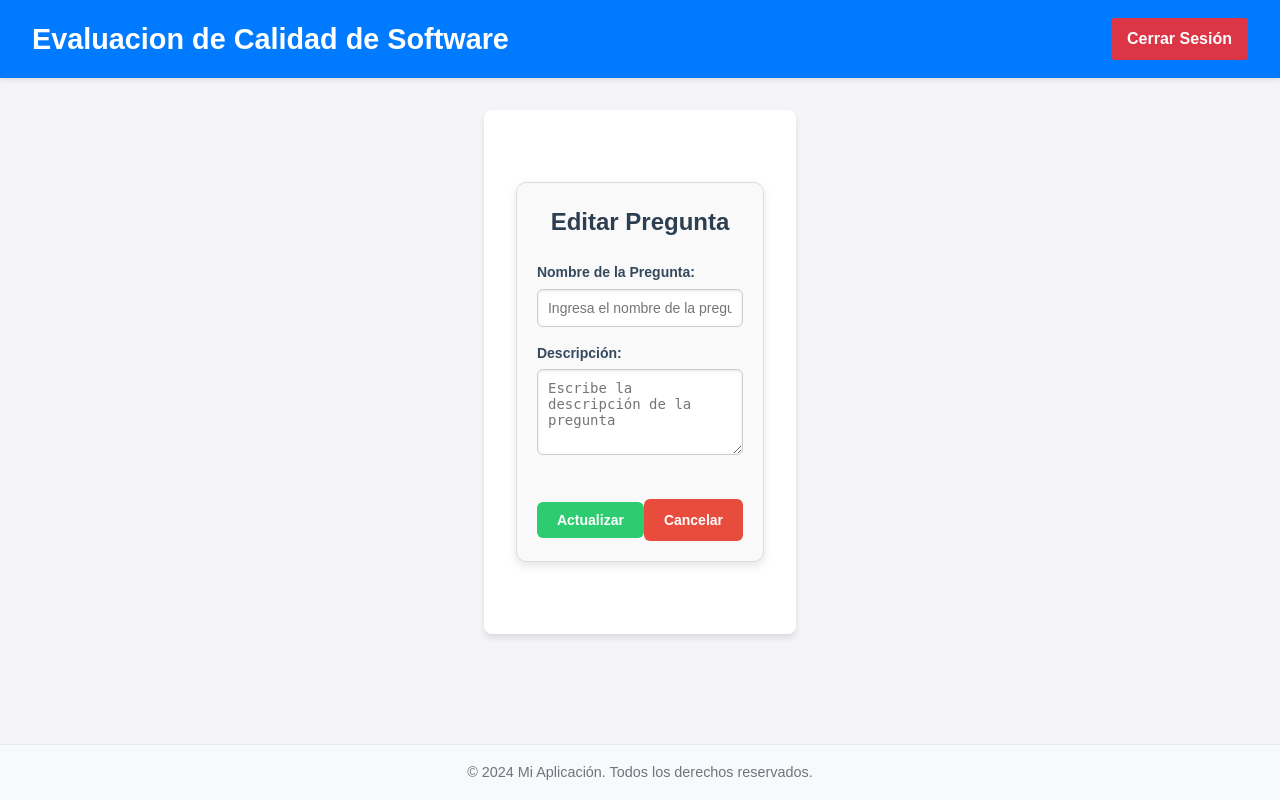
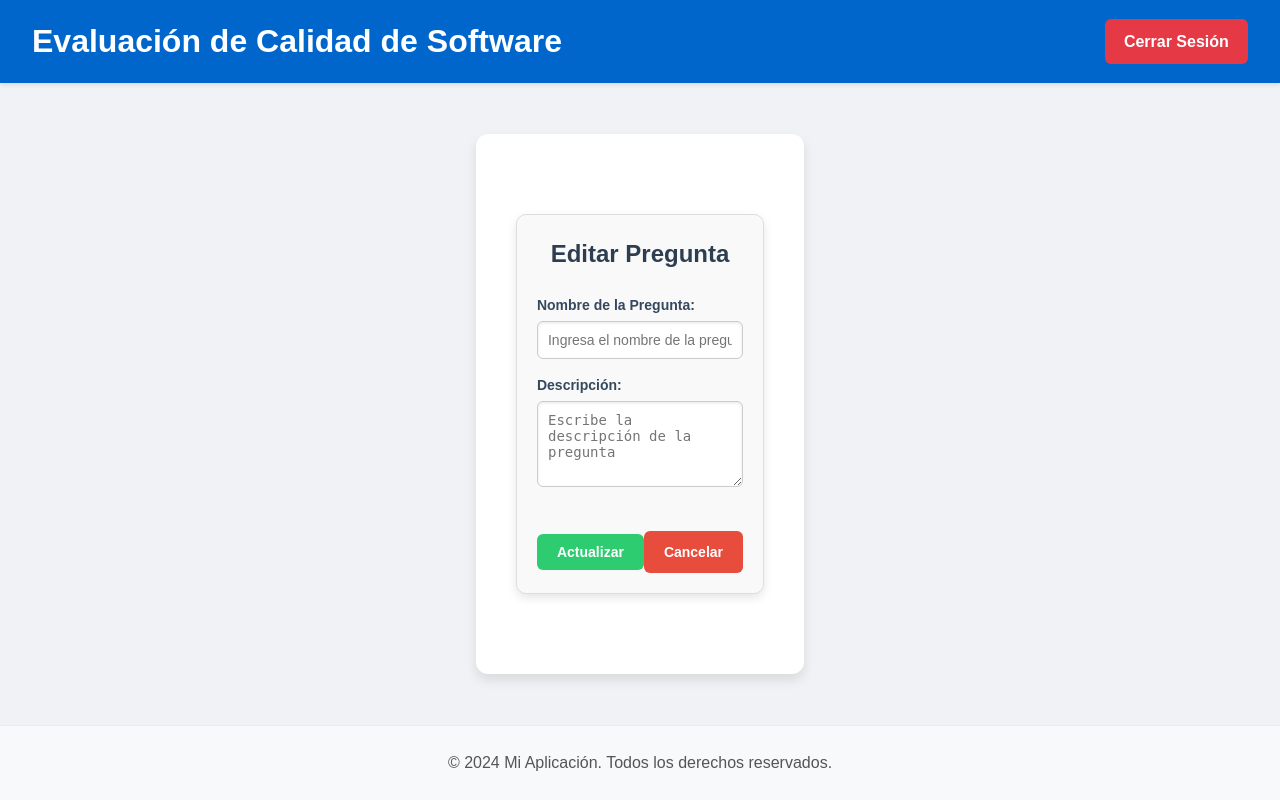
Before and after one commit to AndresYusty/SurveySoft, a Flask app: template question-service/templates/survey/edit_question.html in a window 1280 px wide. Run offline with Flask 3, Linux system fonts and the light colour scheme; the template is opened without the code that fills it, so the values that code supplies are empty.

Commit message:
estilos finales

```diff
--- a/question-service/templates/base.html
+++ b/question-service/templates/base.html
@@ -3,7 +3,7 @@
 <head>
     <meta charset="UTF-8">
     <meta name="viewport" content="width=device-width, initial-scale=1.0">
-    <title>{% block title %}Evaluacion de Calidad de Software{% endblock %}</title>
+    <title>{% block title %}Evaluación de Calidad de Software{% endblock %}</title>
     <style>
         /* Reset básico */
         * {
@@ -15,15 +15,16 @@
         body {
             font-family: 'Arial', sans-serif;
             line-height: 1.6;
-            background-color: #f4f4f9;
+            background-color: #f0f2f5;
             color: #333;
             display: flex;
             flex-direction: column;
             min-height: 100vh;
         }
 
+        /* Header */
         header {
-            background-color: #007bff;
+            background-color: #0066cc;
             color: white;
             padding: 1rem 2rem;
             display: flex;
@@ -33,79 +34,119 @@
         }
 
         header h1 {
-            font-size: 1.8rem;
+            font-size: 2rem;
+            font-weight: bold;
         }
 
         .logout-button {
-            background-color: #dc3545;
+            background-color: #e63946;
             color: white;
-            padding: 0.5rem 1rem;
+            padding: 0.6rem 1.2rem;
             border: none;
-            border-radius: 4px;
+            border-radius: 6px;
             cursor: pointer;
             font-weight: bold;
             text-decoration: none;
-            transition: background-color 0.3s ease;
+            transition: all 0.3s ease;
         }
 
         .logout-button:hover {
-            background-color: #b02a37;
+            background-color: #d62839;
         }
 
+        /* Main */
         main {
             flex: 1;
             padding: 2rem;
             max-width: 1200px;
             margin: auto;
+            display: flex;
+            justify-content: center;
+            align-items: center;
         }
 
+        .container {
+            background: white;
+            padding: 2.5rem;
+            border-radius: 12px;
+            box-shadow: 0 6px 12px rgba(0, 0, 0, 0.1);
+            width: 100%;
+            max-width: 900px;
+        }
+
+        h2 {
+            margin-bottom: 1.5rem;
+            color: #0066cc;
+            font-size: 1.8rem;
+            text-align: center;
+        }
+
+        p {
+            color: #555;
+            margin-bottom: 1.5rem;
+            font-size: 1rem;
+            text-align: center;
+        }
+
+        /* Botones */
+        .button {
+            display: inline-block;
+            background-color: #0066cc;
+            color: white;
+            padding: 0.75rem 1.5rem;
+            text-decoration: none;
+            border-radius: 6px;
+            font-weight: bold;
+            text-align: center;
+            margin-top: 1rem;
+            transition: all 0.3s ease;
+        }
+
+        .button:hover {
+            background-color: #004d99;
+            transform: translateY(-2px);
+        }
+
+        /* Footer */
         footer {
             background-color: #f8f9fa;
             text-align: center;
-            padding: 1rem;
+            padding: 1.5rem;
             border-top: 1px solid #e9ecef;
             font-size: 0.9rem;
             color: #6c757d;
             margin-top: auto;
         }
 
-        .container {
-            background: #fff;
-            padding: 2rem;
-            border-radius: 8px;
-            box-shadow: 0 4px 6px rgba(0, 0, 0, 0.1);
+        footer p {
+            margin: 0;
         }
 
-        h2 {
-            margin-bottom: 1rem;
-            color: #007bff;
-        }
+        /* Responsive */
+        @media (max-width: 768px) {
+            header h1 {
+                font-size: 1.5rem;
+            }
 
-        .button {
-            display: inline-block;
-            background-color: #007bff;
-            color: white;
-            padding: 0.75rem 1.5rem;
-            text-decoration: none;
-            border-radius: 4px;
-            font-weight: bold;
-            text-align: center;
-            margin-top: 1rem;
-            transition: background-color 0.3s ease;
-        }
+            .container {
+                padding: 2rem;
+            }
 
-        .button:hover {
-            background-color: #0056b3;
+            h2 {
+                font-size: 1.5rem;
+            }
+
+            .button {
+                font-size: 0.9rem;
+                padding: 0.6rem 1.2rem;
+            }
         }
     </style>
 </head>
 <body>
     <header>
-
-        <h1>{% block header %}Evaluacion de Calidad de Software{% endblock %}</h1>
+        <h1>{% block header %}Evaluación de Calidad de Software{% endblock %}</h1>
         <a href="http://localhost:5001/auth/logout" class="logout-button">Cerrar Sesión</a>
-
-
     </header>
     <main>
         <div class="container">
--- a/question-service/templates/survey/administer_survey.html
+++ b/question-service/templates/survey/administer_survey.html
@@ -13,7 +13,6 @@
         <table class="questions-table">
             <thead>
                 <tr>
-                    <th>ID</th>
                     <th>Sección</th>
                     <th>Pregunta</th>
                     <th>Descripción</th>
@@ -23,7 +22,6 @@
             <tbody>
                 {% for question in questions %}
                     <tr>
-                        <td>{{ question.id }}</td>
                         <td>{{ question.section_title }}</td>
                         <td>{{ question.item_name }}</td>
                         <td>{{ question.description }}</td>
```
Also changed, not shown: auth-service/templates/auth/dashboard.html (+74 -21 lines), question-service/controllers/question_controller.py (+20 -5 lines).
